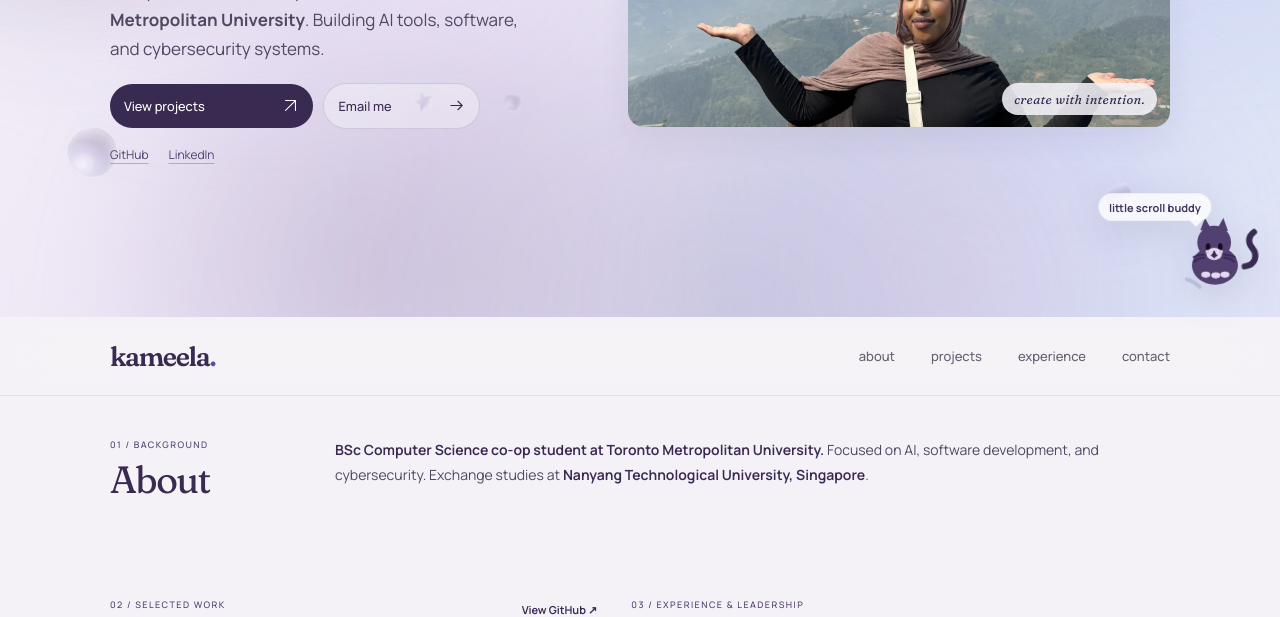
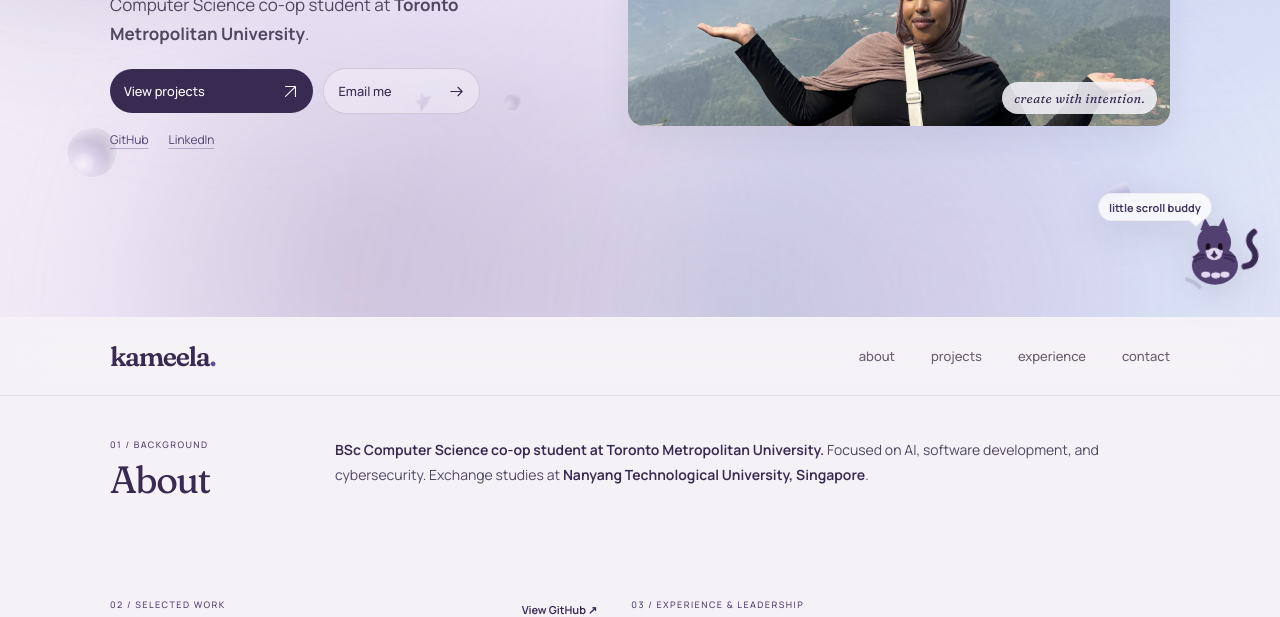
Before and after one commit to kameela5/personal, a plain HTML site: page index.html in a window 1280 px wide. Shown: the part 483-1100 px from the top of the page. Drawn offline with Linux system fonts and the light colour scheme; animation ran at ten frames a second.

Commit message:
Shorten the portfolio intro

```diff
--- a/index.html
+++ b/index.html
@@ -1299,7 +1299,7 @@
 <span class="availability">Kameela Abdi · Toronto</span>
 <p class="intro-overline">AI · SOFTWARE · CYBERSECURITY</p>
 <h1 class="intro-title"><span class="intro-small">Hi, I'm</span><span class="intro-script">Kameela<span class="intro-dot">!</span></span></h1>
-<p class="hero-lead">Computer Science co-op student at <strong>Toronto Metropolitan University</strong>. Building AI tools, software, and cybersecurity systems.</p>
+<p class="hero-lead">Computer Science co-op student at <strong>Toronto Metropolitan University</strong>.</p>
 <div class="hero-actions">
 <a class="btn btn-primary" href="#projects"><span>View projects</span><svg class="ui-arrow" viewBox="0 0 24 24" aria-hidden="true" focusable="false"><path d="M5 19 19 5M5 5h14v14"/></svg></a>
 <a class="btn btn-secondary" href="mailto:kameela.abdi@gmail.com"><span>Email me</span><svg class="ui-arrow" viewBox="0 0 24 24" aria-hidden="true" focusable="false"><path d="M4 12h16m-6-6 6 6-6 6"/></svg></a>
```
